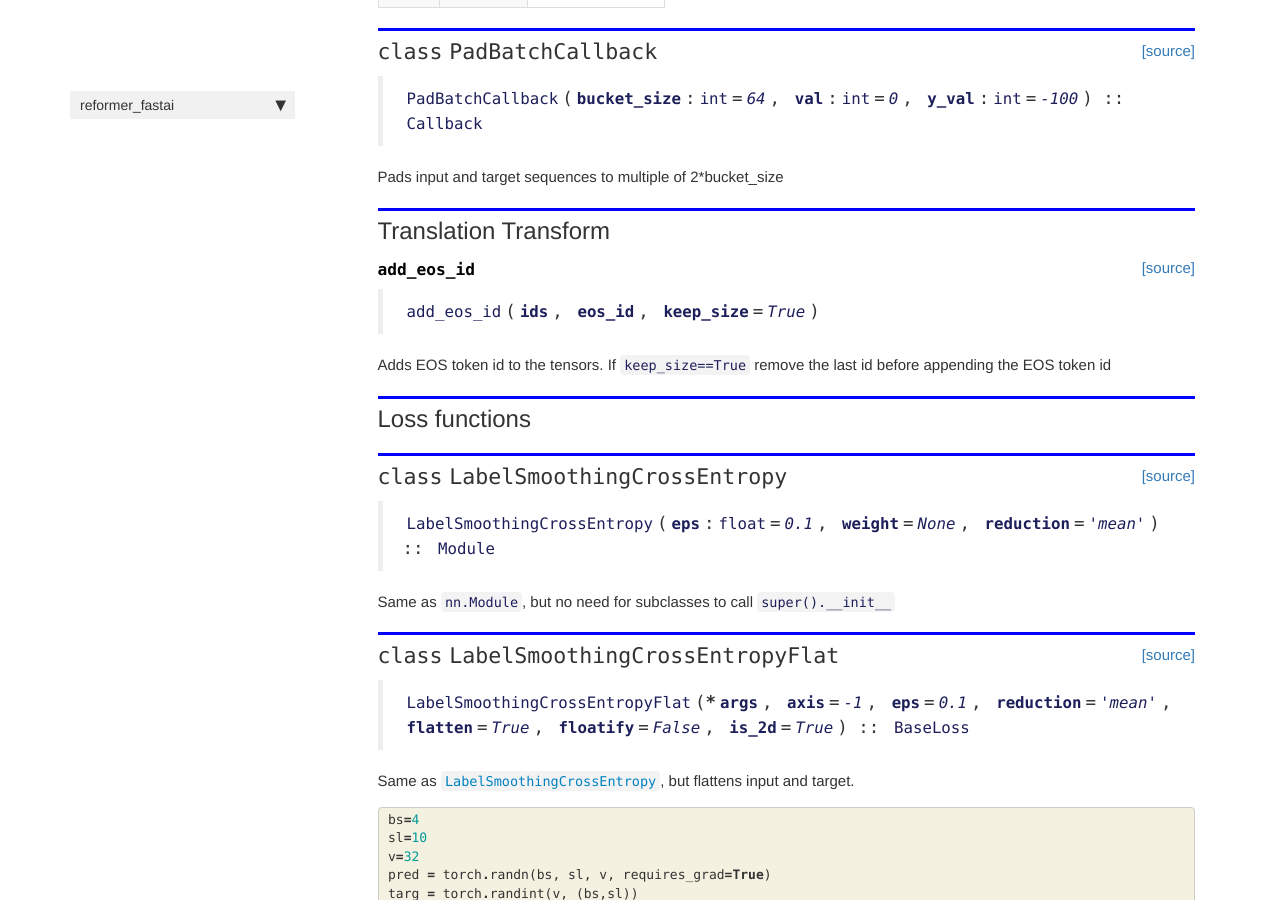
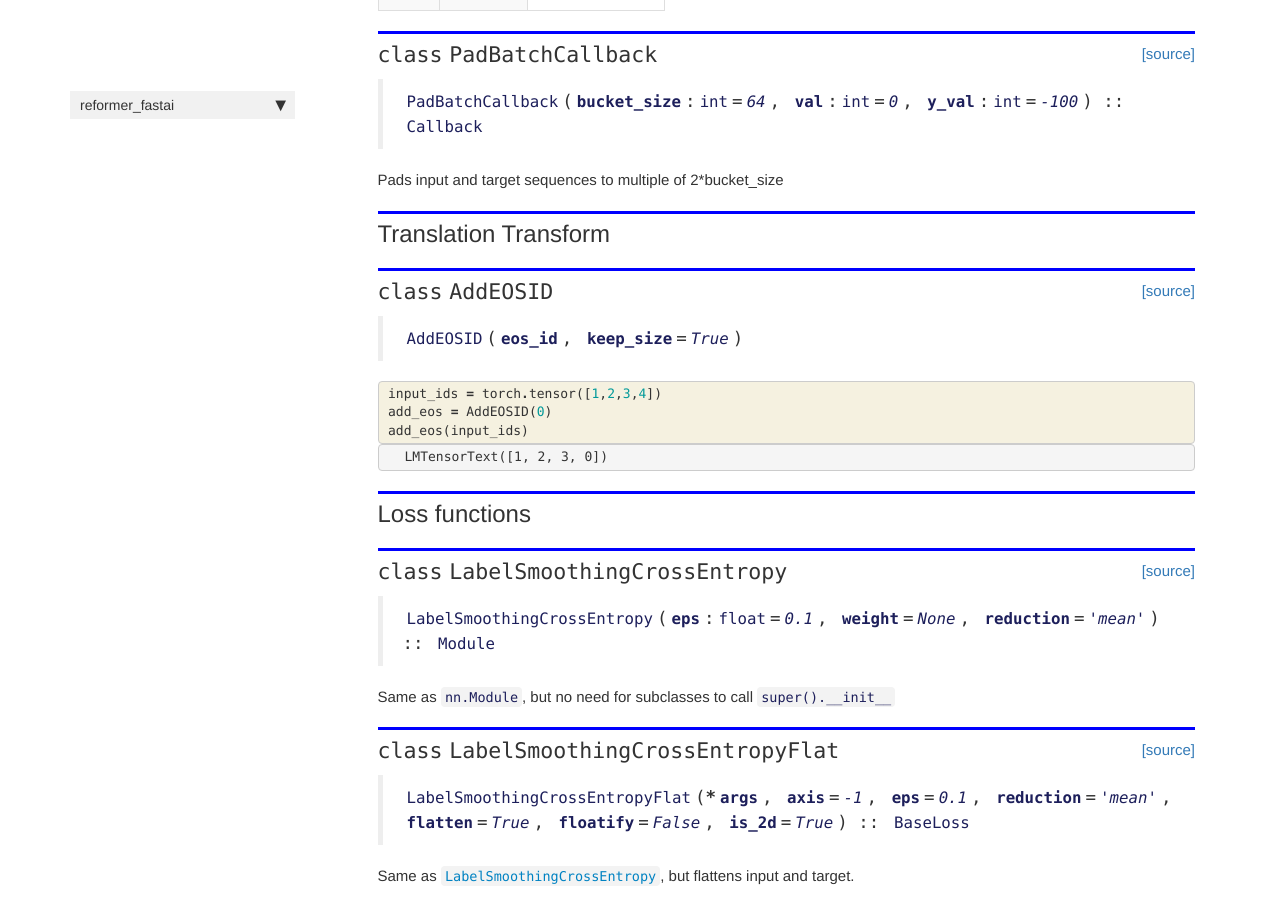
Before and after one commit to arampacha/reformer_fastai, a Jekyll site: the page built from docs/core.html, in a window 1280 px wide and 900 px high, scrolled down 5771 px. Built offline with Jekyll 4.4.1, drawn with Linux system fonts in a browser that asks for light colours; nearby versions of some CDN libraries; comment, search, counter and statistics services are not loaded; some of the changed text lies outside the part shown.

Commit message:
fixes add_eos

```diff
--- a/docs/core.html
+++ b/docs/core.html
@@ -59,7 +59,7 @@ nb_path: "nbs/00_core.ipynb"
 
 
 <div class="output_markdown rendered_html output_subarea ">
-<h4 id="exists" class="doc_header"><code>exists</code><a href="https://github.com/arampacha/reformer_fastai/tree/master/reformer_fastai/core.py#L30" class="source_link" style="float:right">[source]</a></h4><blockquote><p><code>exists</code>(<strong><code>val</code></strong>)</p>
+<h4 id="exists" class="doc_header"><code>exists</code><a href="https://github.com/arampacha/reformer_fastai/tree/master/reformer_fastai/core.py#L31" class="source_link" style="float:right">[source]</a></h4><blockquote><p><code>exists</code>(<strong><code>val</code></strong>)</p>
 </blockquote>
 
 </div>
@@ -83,7 +83,7 @@ nb_path: "nbs/00_core.ipynb"
 
 
 <div class="output_markdown rendered_html output_subarea ">
-<h4 id="default" class="doc_header"><code>default</code><a href="https://github.com/arampacha/reformer_fastai/tree/master/reformer_fastai/core.py#L33" class="source_link" style="float:right">[source]</a></h4><blockquote><p><code>default</code>(<strong><code>val</code></strong>, <strong><code>d</code></strong>)</p>
+<h4 id="default" class="doc_header"><code>default</code><a href="https://github.com/arampacha/reformer_fastai/tree/master/reformer_fastai/core.py#L34" class="source_link" style="float:right">[source]</a></h4><blockquote><p><code>default</code>(<strong><code>val</code></strong>, <strong><code>d</code></strong>)</p>
 </blockquote>
 
 </div>
@@ -107,7 +107,7 @@ nb_path: "nbs/00_core.ipynb"
 
 
 <div class="output_markdown rendered_html output_subarea ">
-<h4 id="expand_dim1" class="doc_header"><code>expand_dim1</code><a href="https://github.com/arampacha/reformer_fastai/tree/master/reformer_fastai/core.py#L38" class="source_link" style="float:right">[source]</a></h4><blockquote><p><code>expand_dim1</code>(<strong><code>x</code></strong>)</p>
+<h4 id="expand_dim1" class="doc_header"><code>expand_dim1</code><a href="https://github.com/arampacha/reformer_fastai/tree/master/reformer_fastai/core.py#L39" class="source_link" style="float:right">[source]</a></h4><blockquote><p><code>expand_dim1</code>(<strong><code>x</code></strong>)</p>
 </blockquote>
 
 </div>
@@ -131,7 +131,7 @@ nb_path: "nbs/00_core.ipynb"
 
 
 <div class="output_markdown rendered_html output_subarea ">
-<h4 id="max_neg_value" class="doc_header"><code>max_neg_value</code><a href="https://github.com/arampacha/reformer_fastai/tree/master/reformer_fastai/core.py#L43" class="source_link" style="float:right">[source]</a></h4><blockquote><p><code>max_neg_value</code>(<strong><code>tensor</code></strong>)</p>
+<h4 id="max_neg_value" class="doc_header"><code>max_neg_value</code><a href="https://github.com/arampacha/reformer_fastai/tree/master/reformer_fastai/core.py#L44" class="source_link" style="float:right">[source]</a></h4><blockquote><p><code>max_neg_value</code>(<strong><code>tensor</code></strong>)</p>
 </blockquote>
 
 </div>
@@ -162,7 +162,7 @@ nb_path: "nbs/00_core.ipynb"
 
 
 <div class="output_markdown rendered_html output_subarea ">
-<h4 id="setattr_on" class="doc_header"><code>setattr_on</code><a href="https://github.com/arampacha/reformer_fastai/tree/master/reformer_fastai/core.py#L47" class="source_link" style="float:right">[source]</a></h4><blockquote><p><code>setattr_on</code>(<strong><code>model</code></strong>, <strong><code>attr</code></strong>, <strong><code>val</code></strong>, <strong><code>module_class</code></strong>)</p>
+<h4 id="setattr_on" class="doc_header"><code>setattr_on</code><a href="https://github.com/arampacha/reformer_fastai/tree/master/reformer_fastai/core.py#L48" class="source_link" style="float:right">[source]</a></h4><blockquote><p><code>setattr_on</code>(<strong><code>model</code></strong>, <strong><code>attr</code></strong>, <strong><code>val</code></strong>, <strong><code>module_class</code></strong>)</p>
 </blockquote>
 
 </div>
@@ -199,7 +199,7 @@ nb_path: "nbs/00_core.ipynb"
 
 
 <div class="output_markdown rendered_html output_subarea ">
-<h4 id="top_p_filter" class="doc_header"><code>top_p_filter</code><a href="https://github.com/arampacha/reformer_fastai/tree/master/reformer_fastai/core.py#L55" class="source_link" style="float:right">[source]</a></h4><blockquote><p><code>top_p_filter</code>(<strong><code>logits</code></strong>, <strong><code>top_p</code></strong>=<em><code>0.9</code></em>)</p>
+<h4 id="top_p_filter" class="doc_header"><code>top_p_filter</code><a href="https://github.com/arampacha/reformer_fastai/tree/master/reformer_fastai/core.py#L56" class="source_link" style="float:right">[source]</a></h4><blockquote><p><code>top_p_filter</code>(<strong><code>logits</code></strong>, <strong><code>top_p</code></strong>=<em><code>0.9</code></em>)</p>
 </blockquote>
 
 </div>
@@ -223,7 +223,7 @@ nb_path: "nbs/00_core.ipynb"
 
 
 <div class="output_markdown rendered_html output_subarea ">
-<h4 id="top_k_filter" class="doc_header"><code>top_k_filter</code><a href="https://github.com/arampacha/reformer_fastai/tree/master/reformer_fastai/core.py#L69" class="source_link" style="float:right">[source]</a></h4><blockquote><p><code>top_k_filter</code>(<strong><code>logits</code></strong>, <strong><code>top_k</code></strong>=<em><code>20</code></em>)</p>
+<h4 id="top_k_filter" class="doc_header"><code>top_k_filter</code><a href="https://github.com/arampacha/reformer_fastai/tree/master/reformer_fastai/core.py#L70" class="source_link" style="float:right">[source]</a></h4><blockquote><p><code>top_k_filter</code>(<strong><code>logits</code></strong>, <strong><code>top_k</code></strong>=<em><code>20</code></em>)</p>
 </blockquote>
 
 </div>
@@ -267,7 +267,7 @@ nb_path: "nbs/00_core.ipynb"
 
 
 <div class="output_markdown rendered_html output_subarea ">
-<h4 id="cache_method_decorator" class="doc_header"><code>cache_method_decorator</code><a href="https://github.com/arampacha/reformer_fastai/tree/master/reformer_fastai/core.py#L81" class="source_link" style="float:right">[source]</a></h4><blockquote><p><code>cache_method_decorator</code>(<strong><code>cache_attr</code></strong>, <strong><code>cache_namespace</code></strong>, <strong><code>reexecute</code></strong>=<em><code>False</code></em>)</p>
+<h4 id="cache_method_decorator" class="doc_header"><code>cache_method_decorator</code><a href="https://github.com/arampacha/reformer_fastai/tree/master/reformer_fastai/core.py#L82" class="source_link" style="float:right">[source]</a></h4><blockquote><p><code>cache_method_decorator</code>(<strong><code>cache_attr</code></strong>, <strong><code>cache_namespace</code></strong>, <strong><code>reexecute</code></strong>=<em><code>False</code></em>)</p>
 </blockquote>
 
 </div>
@@ -326,7 +326,7 @@ nb_path: "nbs/00_core.ipynb"
 
 
 <div class="output_markdown rendered_html output_subarea ">
-<h4 id="look_one_back" class="doc_header"><code>look_one_back</code><a href="https://github.com/arampacha/reformer_fastai/tree/master/reformer_fastai/core.py#L102" class="source_link" style="float:right">[source]</a></h4><blockquote><p><code>look_one_back</code>(<strong><code>x</code></strong>)</p>
+<h4 id="look_one_back" class="doc_header"><code>look_one_back</code><a href="https://github.com/arampacha/reformer_fastai/tree/master/reformer_fastai/core.py#L103" class="source_link" style="float:right">[source]</a></h4><blockquote><p><code>look_one_back</code>(<strong><code>x</code></strong>)</p>
 </blockquote>
 
 </div>
@@ -369,7 +369,7 @@ nb_path: "nbs/00_core.ipynb"
 
 
 <div class="output_markdown rendered_html output_subarea ">
-<h4 id="chunked_sum" class="doc_header"><code>chunked_sum</code><a href="https://github.com/arampacha/reformer_fastai/tree/master/reformer_fastai/core.py#L107" class="source_link" style="float:right">[source]</a></h4><blockquote><p><code>chunked_sum</code>(<strong><code>tensor</code></strong>, <strong><code>chunks</code></strong>=<em><code>1</code></em>)</p>
+<h4 id="chunked_sum" class="doc_header"><code>chunked_sum</code><a href="https://github.com/arampacha/reformer_fastai/tree/master/reformer_fastai/core.py#L108" class="source_link" style="float:right">[source]</a></h4><blockquote><p><code>chunked_sum</code>(<strong><code>tensor</code></strong>, <strong><code>chunks</code></strong>=<em><code>1</code></em>)</p>
 </blockquote>
 
 </div>
@@ -414,7 +414,7 @@ nb_path: "nbs/00_core.ipynb"
 
 
 <div class="output_markdown rendered_html output_subarea ">
-<h4 id="sort_key_val" class="doc_header"><code>sort_key_val</code><a href="https://github.com/arampacha/reformer_fastai/tree/master/reformer_fastai/core.py#L114" class="source_link" style="float:right">[source]</a></h4><blockquote><p><code>sort_key_val</code>(<strong><code>t1</code></strong>, <strong><code>t2</code></strong>, <strong><code>dim</code></strong>=<em><code>-1</code></em>)</p>
+<h4 id="sort_key_val" class="doc_header"><code>sort_key_val</code><a href="https://github.com/arampacha/reformer_fastai/tree/master/reformer_fastai/core.py#L115" class="source_link" style="float:right">[source]</a></h4><blockquote><p><code>sort_key_val</code>(<strong><code>t1</code></strong>, <strong><code>t2</code></strong>, <strong><code>dim</code></strong>=<em><code>-1</code></em>)</p>
 </blockquote>
 
 </div>
@@ -458,7 +458,7 @@ nb_path: "nbs/00_core.ipynb"
 
 
 <div class="output_markdown rendered_html output_subarea ">
-<h4 id="batched_index_select" class="doc_header"><code>batched_index_select</code><a href="https://github.com/arampacha/reformer_fastai/tree/master/reformer_fastai/core.py#L120" class="source_link" style="float:right">[source]</a></h4><blockquote><p><code>batched_index_select</code>(<strong><code>values</code></strong>, <strong><code>indices</code></strong>)</p>
+<h4 id="batched_index_select" class="doc_header"><code>batched_index_select</code><a href="https://github.com/arampacha/reformer_fastai/tree/master/reformer_fastai/core.py#L121" class="source_link" style="float:right">[source]</a></h4><blockquote><p><code>batched_index_select</code>(<strong><code>values</code></strong>, <strong><code>indices</code></strong>)</p>
 </blockquote>
 
 </div>
@@ -532,7 +532,7 @@ nb_path: "nbs/00_core.ipynb"
 
 
 <div class="output_markdown rendered_html output_subarea ">
-<h4 id="do_cuda_timing" class="doc_header"><code>do_cuda_timing</code><a href="https://github.com/arampacha/reformer_fastai/tree/master/reformer_fastai/core.py#L125" class="source_link" style="float:right">[source]</a></h4><blockquote><p><code>do_cuda_timing</code>(<strong><code>f</code></strong>, <strong><code>inp</code></strong>, <strong><code>context</code></strong>=<em><code>None</code></em>, <strong><code>n_loops</code></strong>=<em><code>100</code></em>)</p>
+<h4 id="do_cuda_timing" class="doc_header"><code>do_cuda_timing</code><a href="https://github.com/arampacha/reformer_fastai/tree/master/reformer_fastai/core.py#L126" class="source_link" style="float:right">[source]</a></h4><blockquote><p><code>do_cuda_timing</code>(<strong><code>f</code></strong>, <strong><code>inp</code></strong>, <strong><code>context</code></strong>=<em><code>None</code></em>, <strong><code>n_loops</code></strong>=<em><code>100</code></em>)</p>
 </blockquote>
 <p>Get timings of cuda modules. Note <code>self_cpu_time_total</code> is returned, but
 from experiments this appears to be similar/same to the total CUDA time</p>
@@ -568,7 +568,7 @@ context : optional additional input into f, used for Decoder-style modules</p>
 
 
 <div class="output_markdown rendered_html output_subarea ">
-<h4 id="model_performance" class="doc_header"><code>model_performance</code><a href="https://github.com/arampacha/reformer_fastai/tree/master/reformer_fastai/core.py#L150" class="source_link" style="float:right">[source]</a></h4><blockquote><p><code>model_performance</code>(<strong><code>n_loops</code></strong>=<em><code>5</code></em>, <strong><code>model</code></strong>=<em><code>'arto'</code></em>, <strong><code>dls</code></strong>=<em><code>None</code></em>, <strong><code>n_epochs</code></strong>=<em><code>1</code></em>, <strong><code>lr</code></strong>=<em><code>0.0005</code></em>)</p>
+<h4 id="model_performance" class="doc_header"><code>model_performance</code><a href="https://github.com/arampacha/reformer_fastai/tree/master/reformer_fastai/core.py#L151" class="source_link" style="float:right">[source]</a></h4><blockquote><p><code>model_performance</code>(<strong><code>n_loops</code></strong>=<em><code>5</code></em>, <strong><code>model</code></strong>=<em><code>'arto'</code></em>, <strong><code>dls</code></strong>=<em><code>None</code></em>, <strong><code>n_epochs</code></strong>=<em><code>1</code></em>, <strong><code>lr</code></strong>=<em><code>0.0005</code></em>)</p>
 </blockquote>
 <p>DEMO CODE ONLY!
 Run training loop to measure timings. Note that the models internally
@@ -683,7 +683,7 @@ You should also adjust the metrics you are monitoring</p>
 
 
 <div class="output_markdown rendered_html output_subarea ">
-<h2 id="CombineInputOutputCallback" class="doc_header"><code>class</code> <code>CombineInputOutputCallback</code><a href="https://github.com/arampacha/reformer_fastai/tree/master/reformer_fastai/core.py#L188" class="source_link" style="float:right">[source]</a></h2><blockquote><p><code>CombineInputOutputCallback</code>() :: <code>Callback</code></p>
+<h2 id="CombineInputOutputCallback" class="doc_header"><code>class</code> <code>CombineInputOutputCallback</code><a href="https://github.com/arampacha/reformer_fastai/tree/master/reformer_fastai/core.py#L189" class="source_link" style="float:right">[source]</a></h2><blockquote><p><code>CombineInputOutputCallback</code>() :: <code>Callback</code></p>
 </blockquote>
 <p>Callback to combine the source (self.xb) and target (self.yb) into self.xb</p>
 
@@ -786,7 +786,7 @@ You should also adjust the metrics you are monitoring</p>
 
 
 <div class="output_markdown rendered_html output_subarea ">
-<h2 id="RemoveEOSCallback" class="doc_header"><code>class</code> <code>RemoveEOSCallback</code><a href="https://github.com/arampacha/reformer_fastai/tree/master/reformer_fastai/core.py#L197" class="source_link" style="float:right">[source]</a></h2><blockquote><p><code>RemoveEOSCallback</code>(<strong><code>eos_idx</code></strong>) :: <code>Callback</code></p>
+<h2 id="RemoveEOSCallback" class="doc_header"><code>class</code> <code>RemoveEOSCallback</code><a href="https://github.com/arampacha/reformer_fastai/tree/master/reformer_fastai/core.py#L198" class="source_link" style="float:right">[source]</a></h2><blockquote><p><code>RemoveEOSCallback</code>(<strong><code>eos_idx</code></strong>) :: <code>Callback</code></p>
 </blockquote>
 <p>Shift the target presented to the model during training to remove the "eos" token as
 we don't want the model to learn to translate EOS when it sees EOS.</p>
@@ -844,7 +844,7 @@ not EOS</p>
 
 
 <div class="output_markdown rendered_html output_subarea ">
-<h2 id="LossTargetShiftCallback" class="doc_header"><code>class</code> <code>LossTargetShiftCallback</code><a href="https://github.com/arampacha/reformer_fastai/tree/master/reformer_fastai/core.py#L213" class="source_link" style="float:right">[source]</a></h2><blockquote><p><code>LossTargetShiftCallback</code>() :: <code>Callback</code></p>
+<h2 id="LossTargetShiftCallback" class="doc_header"><code>class</code> <code>LossTargetShiftCallback</code><a href="https://github.com/arampacha/reformer_fastai/tree/master/reformer_fastai/core.py#L214" class="source_link" style="float:right">[source]</a></h2><blockquote><p><code>LossTargetShiftCallback</code>() :: <code>Callback</code></p>
 </blockquote>
 <p>Shift the target shown to the loss to exclude the "bos" token as the first token we want predicted
 should be an actual word, not the "bos" token (as we have already given the model "bos" )</p>
@@ -949,7 +949,7 @@ should be an actual word, not the "bos" token (as we have already given the mode
 
 
 <div class="output_markdown rendered_html output_subarea ">
-<h2 id="PadBatchCallback" class="doc_header"><code>class</code> <code>PadBatchCallback</code><a href="https://github.com/arampacha/reformer_fastai/tree/master/reformer_fastai/core.py#L223" class="source_link" style="float:right">[source]</a></h2><blockquote><p><code>PadBatchCallback</code>(<strong><code>bucket_size</code></strong>:<code>int</code>=<em><code>64</code></em>, <strong><code>val</code></strong>:<code>int</code>=<em><code>0</code></em>, <strong><code>y_val</code></strong>:<code>int</code>=<em><code>-100</code></em>) :: <code>Callback</code></p>
+<h2 id="PadBatchCallback" class="doc_header"><code>class</code> <code>PadBatchCallback</code><a href="https://github.com/arampacha/reformer_fastai/tree/master/reformer_fastai/core.py#L224" class="source_link" style="float:right">[source]</a></h2><blockquote><p><code>PadBatchCallback</code>(<strong><code>bucket_size</code></strong>:<code>int</code>=<em><code>64</code></em>, <strong><code>val</code></strong>:<code>int</code>=<em><code>0</code></em>, <strong><code>y_val</code></strong>:<code>int</code>=<em><code>-100</code></em>) :: <code>Callback</code></p>
 </blockquote>
 <p>Pads input and target sequences to multiple of 2*bucket_size</p>
 
@@ -987,9 +987,8 @@ should be an actual word, not the "bos" token (as we have already given the mode
 
 
 <div class="output_markdown rendered_html output_subarea ">
-<h4 id="add_eos_id" class="doc_header"><code>add_eos_id</code><a href="https://github.com/arampacha/reformer_fastai/tree/master/reformer_fastai/core.py#L236" class="source_link" style="float:right">[source]</a></h4><blockquote><p><code>add_eos_id</code>(<strong><code>ids</code></strong>, <strong><code>eos_id</code></strong>, <strong><code>keep_size</code></strong>=<em><code>True</code></em>)</p>
+<h2 id="AddEOSID" class="doc_header"><code>class</code> <code>AddEOSID</code><a href="https://github.com/arampacha/reformer_fastai/tree/master/reformer_fastai/core.py#L237" class="source_link" style="float:right">[source]</a></h2><blockquote><p><code>AddEOSID</code>(<strong><code>eos_id</code></strong>, <strong><code>keep_size</code></strong>=<em><code>True</code></em>)</p>
 </blockquote>
-<p>Adds EOS token id to the tensors. If <code>keep_size==True</code> remove the last id before appending the EOS token id</p>
 
 </div>
 
@@ -1004,6 +1003,41 @@ should be an actual word, not the "bos" token (as we have already given the mode
     {% raw %}
 
 <div class="cell border-box-sizing code_cell rendered">
+
+</div>
+    {% endraw %}
+
+    {% raw %}
+
+<div class="cell border-box-sizing code_cell rendered">
+<div class="input">
+
+<div class="inner_cell">
+    <div class="input_area">
+<div class=" highlight hl-ipython3"><pre><span></span><span class="n">input_ids</span> <span class="o">=</span> <span class="n">torch</span><span class="o">.</span><span class="n">tensor</span><span class="p">([</span><span class="mi">1</span><span class="p">,</span><span class="mi">2</span><span class="p">,</span><span class="mi">3</span><span class="p">,</span><span class="mi">4</span><span class="p">])</span>
+<span class="n">add_eos</span> <span class="o">=</span> <span class="n">AddEOSID</span><span class="p">(</span><span class="mi">0</span><span class="p">)</span>
+<span class="n">add_eos</span><span class="p">(</span><span class="n">input_ids</span><span class="p">)</span>
+</pre></div>
+
+    </div>
+</div>
+</div>
+
+<div class="output_wrapper">
+<div class="output">
+
+<div class="output_area">
+
+
+
+<div class="output_text output_subarea output_execute_result">
+<pre>LMTensorText([1, 2, 3, 0])</pre>
+</div>
+
+</div>
+
+</div>
+</div>
 
 </div>
     {% endraw %}
@@ -1122,7 +1156,7 @@ should be an actual word, not the "bos" token (as we have already given the mode
 
 
 <div class="output_markdown rendered_html output_subarea ">
-<h4 id="Learner.distrib_ctx" class="doc_header"><code>Learner.distrib_ctx</code><a href="https://github.com/arampacha/reformer_fastai/tree/master/reformer_fastai/core.py#L278" class="source_link" style="float:right">[source]</a></h4><blockquote><p><code>Learner.distrib_ctx</code>(<strong><code>cuda_id</code></strong>=<em><code>None</code></em>, <strong><code>sync_bn</code></strong>=<em><code>True</code></em>)</p>
+<h4 id="Learner.distrib_ctx" class="doc_header"><code>Learner.distrib_ctx</code><a href="https://github.com/arampacha/reformer_fastai/tree/master/reformer_fastai/core.py#L281" class="source_link" style="float:right">[source]</a></h4><blockquote><p><code>Learner.distrib_ctx</code>(<strong><code>cuda_id</code></strong>=<em><code>None</code></em>, <strong><code>sync_bn</code></strong>=<em><code>True</code></em>)</p>
 </blockquote>
 <p>A context manager to adapt a learner to train in distributed data parallel mode.</p>
 
--- a/reformer_fastai/_nbdev.py
+++ b/reformer_fastai/_nbdev.py
@@ -21,7 +21,7 @@ index = {"exists": "00_core.ipynb",
          "RemoveEOSCallback": "00_core.ipynb",
          "LossTargetShiftCallback": "00_core.ipynb",
          "PadBatchCallback": "00_core.ipynb",
-         "add_eos_id": "00_core.ipynb",
+         "AddEOSID": "00_core.ipynb",
          "LabelSmoothingCrossEntropy": "00_core.ipynb",
          "LabelSmoothingCrossEntropyFlat": "00_core.ipynb",
          "Learner.distrib_ctx": "00_core.ipynb",
--- a/reformer_fastai/expscript.py
+++ b/reformer_fastai/expscript.py
@@ -149,8 +149,9 @@ def get_wmt14_dataloader(data_path='data', bs:int=8, val_bs:int=8, sl:int=1024,
     df['de_lens'] = df['de'].str.len()
 
     # Transforms
-    en_tfms = [ColReader("en"), tok, partial(add_eos_id, eos_id=tok.EOS_ID)]
-    de_tfms = [ColReader("de"), tok, partial(add_eos_id, eos_id=tok.EOS_ID)]
+    add_eos = AddEOSID(tok.EOS_ID)
+    en_tfms = [ColReader("en"), tok, add_eos]
+    de_tfms = [ColReader("de"), tok, add_eos]
 
     # Set up datsets
     dsets = Datasets(df, [en_tfms, de_tfms], splits=splits)
```
Also changed, not shown: docs/experiment-script.html (+42 -6 lines), reformer_fastai/core.py (+9 -6 lines), 2 other files.
